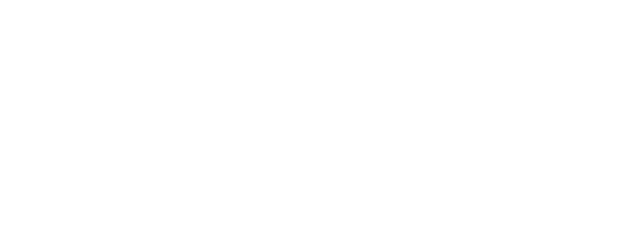
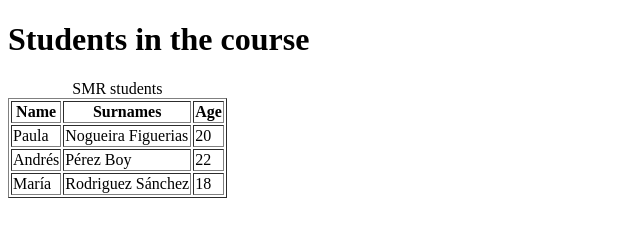
Before and after one commit to paulapallas/github, a plain HTML site: page index.html in a window 1280 px wide. Shown: the whole page, without its empty margins (0-640 px from the left). Drawn offline with Linux system fonts and the light colour scheme.

Commit message:
Table of SMR Students created

```diff
--- a/index.html
+++ b/index.html
@@ -6,6 +6,30 @@
     <title>Table</title>
 </head>
 <body>
+    <h1> Students in the course</h1>
+    <table border="1">
+        <caption>SMR students</caption>
+        <tr>
+            <th>Name</th>
+            <th>Surnames</th>
+            <th>Age</th>
+        </tr>
+        <tr>
+            <td>Paula</td>
+            <td>Nogueira Figuerias</td>
+            <td>20</td>
+        </tr>
+        <tr>
+            <td>Andrés</td>
+            <td>Pérez Boy</td>
+            <td>22</td>
+        </tr>
+        <tr>
+            <td>María</td>
+            <td>Rodriguez Sánchez</td>
+            <td>18</td>
+        </tr>
+    </table>
 
 </body>
 </html>
```
